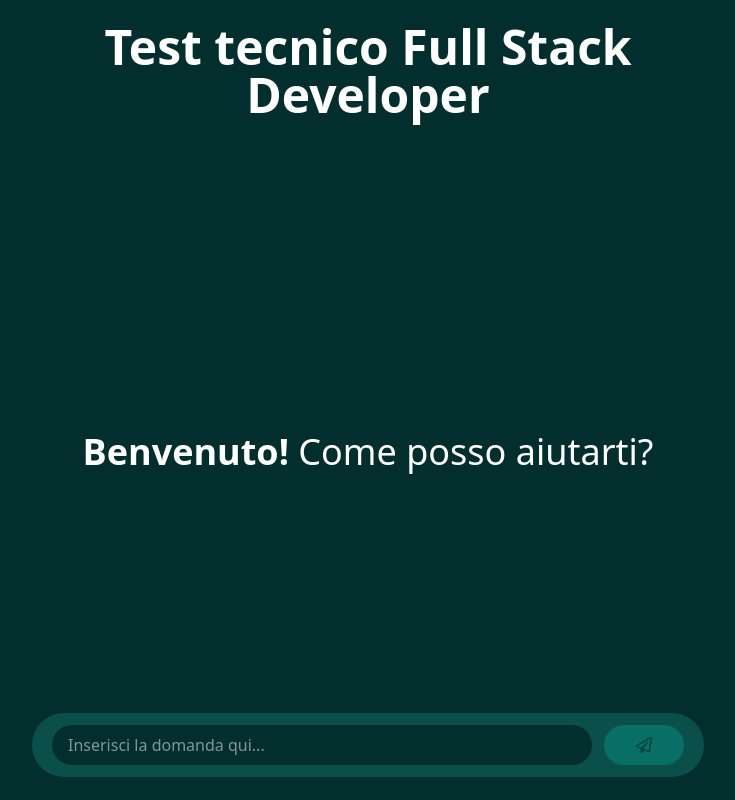
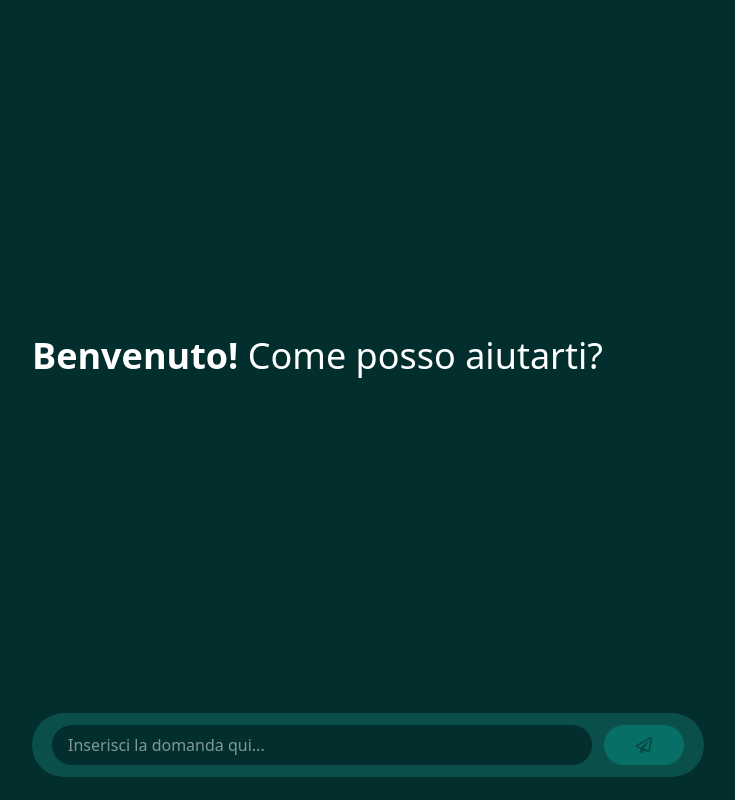
Before and after one commit to mattzone/test-fullstack-datapizza, a Next.js app in the folder frontend/: page / in a window 1280 px wide. Shown: the whole page, without its empty margins (272-1007 px from the left). Built offline with nearby package versions, Linux system fonts and the light colour scheme.

Commit message:
mod layout frontend and add interface document

```diff
--- /dev/null
+++ b/frontend/src/interfaces/document.ts
@@ -0,0 +1,4 @@
+export type Document = {
+  title: string;
+  content: string;
+};
--- a/frontend/src/pages/index.tsx
+++ b/frontend/src/pages/index.tsx
@@ -1,12 +1,8 @@
+import { Document } from "@/interfaces/document";
 import { useState } from "react";
 import { FaRegFileAlt, FaRegPaperPlane } from "react-icons/fa";
 import { FaXmark } from "react-icons/fa6";
 import { TypeAnimation } from "react-type-animation";
-
-type Document = {
-  title: string;
-  content: string;
-};
 
 export default function Home() {
   const [query, setQuery] = useState("");
@@ -60,8 +56,9 @@ export default function Home() {
     <div className="h-screen flex justify-evenly flex-col">
       <div className="h-5/6 flex text-white">
         {query ? (
+          <div className="pb-5 pt-10 w-full">
             <div className="sm:w-2/3 sm:p-0 xl:w-2xl sm:mx-auto sm:text-base text-sm font-medium max-h-full overflow-auto overflow-x-hidden w-full">
-            <div className="px-5 pt-20">
+              <div className="pr-5">
                 <div className="flex justify-end">
                   <div className="bg-teal-900 rounded-3xl px-5 py-3 break-words sm:max-w-2/3 max-w-3/4">
                     {query}
@@ -77,25 +74,21 @@ export default function Home() {
                         wrapper="span"
                         cursor={false}
                       />
-                    {/* <div className="flex justify-end"> */}
                       <div
                         onClick={fetchDocuments}
                         className="bg-teal-500 text-teal-950 p-2 rounded-full hover:bg-teal-800 cursor-pointer hover:text-teal-500 items-center justify-center flex text-sm w-fit mt-5"
                       >
                         <FaRegFileAlt />
                       </div>
-                    {/* </div> */}
                     </div>
                   )}
                 </div>
               </div>
             </div>
+          </div>
         ) : (
-          <div className="px-10 sm:w-2/3 sm:p-0 xl:w-2xl sm:mx-auto md:text-4xl font-light text-center pt-10 h-full">
-            <div className="font-extrabold md:text-5xl text-2xl">
-              Test tecnico Full Stack Developer
-            </div>
-            <div className="flex items-center justify-center h-full">
+          <div className="sm:w-2/3 px-10 sm:px-0 sm:pt-0 xl:w-2xl sm:mx-auto md:text-4xl pt-10 max-h-full">
+            <div className="flex items-center h-full font-light">
               <p>
                 <span className="font-bold">Benvenuto!</span> Come posso
                 aiutarti?
```
Lines whose indentation alone changed are shown as unchanged.
